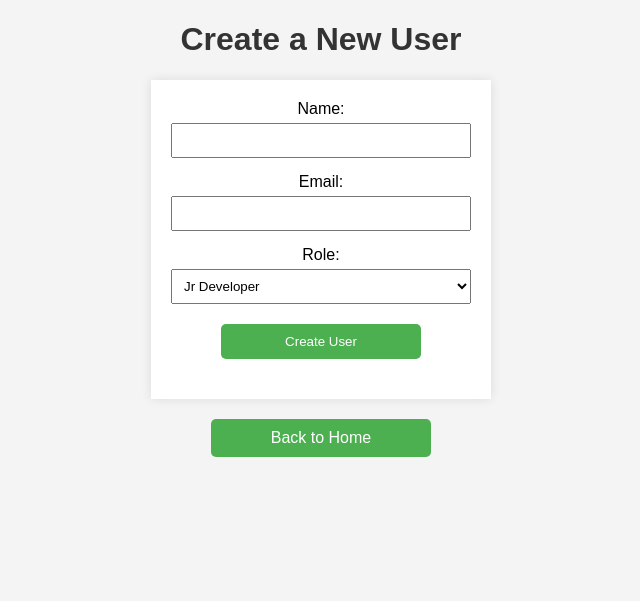
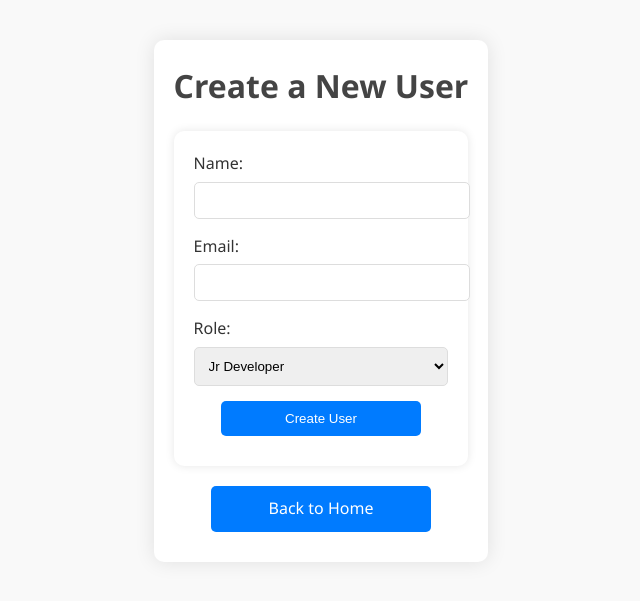
Before and after one commit to chetancc123/Eactive, a Flask app: page /new_user in a window 1280 px wide. Shown: the top 601 px of the page, without its empty margins (319-959 px from the left). Run offline with Flask 3, Linux system fonts and the light colour scheme; some libraries are stand-ins or nearby versions.

Commit message:
changes in the style of the flask app

```diff
--- a/static/styles.css
+++ b/static/styles.css
@@ -1,62 +1,95 @@
-body {
-    font-family: Arial, sans-serif;
-    background-color: #f4f4f4;
+/* static/styles.css */
+
+/* Reset some default browser styles */
+body, h1, h2, h3, p, ul, ol, li, table, th, td {
     margin: 0;
     padding: 0;
+    box-sizing: border-box;
 }
 
-h1, h2, h3 {
-    text-align: center;
+/* General body styling */
+body {
+    font-family: 'Segoe UI', Tahoma, Geneva, Verdana, sans-serif;
+    background-color: #f9f9f9;
     color: #333;
+    line-height: 1.6;
+    margin: 0;
+    padding: 0;
+    display: flex;
+    justify-content: center;
 }
 
+/* Container styling */
+.container {
+    max-width: 800px;
+    margin: 40px auto;
+    padding: 20px;
+    background: #fff;
+    box-shadow: 0 0 20px rgba(0, 0, 0, 0.1);
+    border-radius: 10px;
+    text-align: center;
+}
+
+/* Heading styles */
+h1, h2, h3 {
+    margin-bottom: 20px;
+    color: #444;
+}
+
+/* Button styles */
 a.button, input[type="submit"] {
     display: block;
     width: 200px;
     padding: 10px;
-    margin: 20px auto;
+    margin: 10px auto;
     text-align: center;
-    background-color: #4CAF50;
+    background-color: #007BFF;
     color: white;
     text-decoration: none;
     border-radius: 5px;
     border: none;
     cursor: pointer;
+    transition: background-color 0.3s ease;
 }
 
 a.button:hover, input[type="submit"]:hover {
-    background-color: #45a049;
+    background-color: #0056b3;
 }
 
+/* Form styling */
 form {
-    width: 300px;
-    margin: 0 auto;
+    max-width: 500px;
+    margin: 20px auto;
     background: #fff;
     padding: 20px;
     box-shadow: 0 0 10px rgba(0, 0, 0, 0.1);
+    border-radius: 10px;
+    text-align: left;
 }
 
-div {
+form div {
     margin-bottom: 15px;
 }
 
-label {
+form label {
     display: block;
     margin-bottom: 5px;
 }
 
-input[type="text"],
-input[type="email"],
-select {
+form input[type="text"],
+form input[type="email"],
+form select {
     width: 100%;
-    padding: 8px;
-    box-sizing: border-box;
+    padding: 10px;
+    border: 1px solid #ddd;
+    border-radius: 5px;
 }
 
+/* Table styling */
 table {
-    width: 70%;
+    width: 100%;
     border-collapse: collapse;
-    margin: 20px auto;
+    margin: 20px 0;
     background: #fff;
     box-shadow: 0 0 10px rgba(0, 0, 0, 0.1);
 }
@@ -74,21 +107,45 @@ th {
     background-color: #f2f2f2;
 }
 
-.container {
-    text-align: center;
-    margin: 20px;
-}
-
+/* Link styles */
 a {
-    color: #4CAF50;
+    color: #007BFF;
 }
 
 a:hover {
-    color: #0e4611;
+    color: #0056b3;
 }
 
+/* Footer back link */
 .back-link {
     display: block;
     text-align: center;
     margin-top: 20px;
 }
+
+/* Home page buttons */
+.home-buttons {
+    display: flex;
+    flex-direction: column;
+    align-items: center;
+    gap: 10px;
+}
+
+/* Responsive styling */
+@media (max-width: 768px) {
+    .container {
+        padding: 10px;
+    }
+
+    form {
+        padding: 15px;
+    }
+
+    h1, h2, h3 {
+        font-size: 1.5em;
+    }
+
+    table {
+        font-size: 0.9em;
+    }
+}
```
